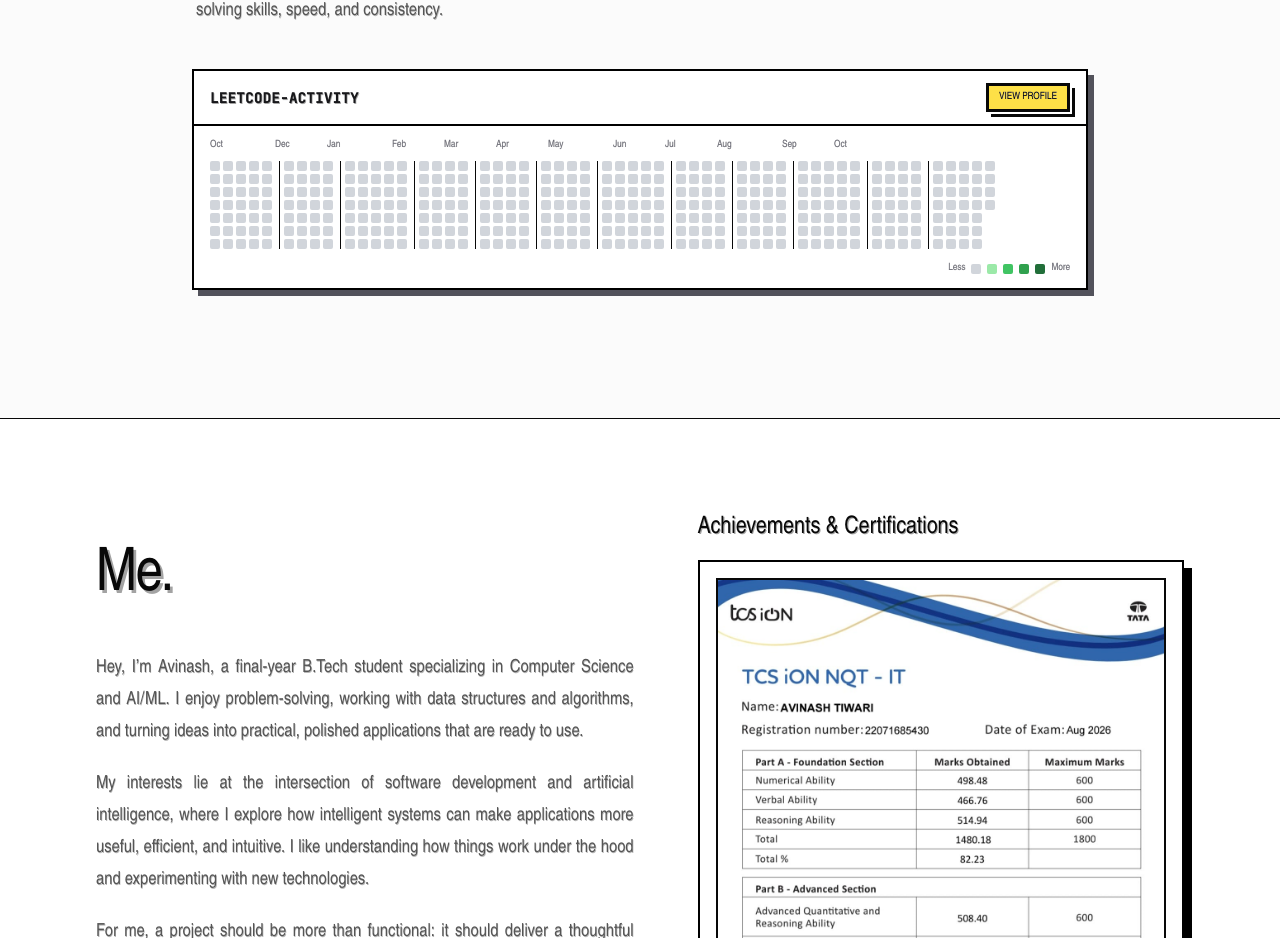
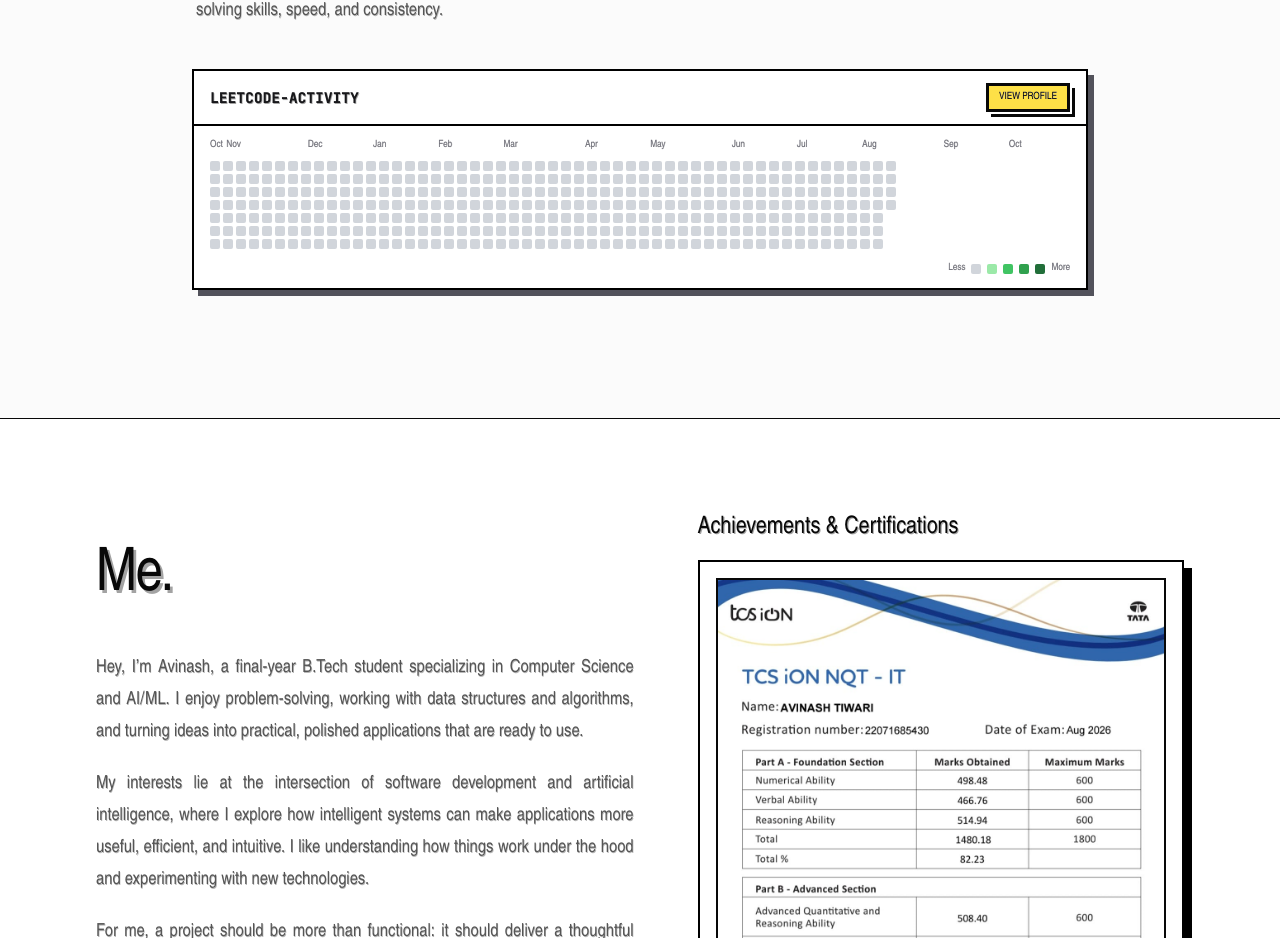
Before and after one commit to AVINASHTIWARI14/portfolio, a React (Vite) app: page / in a window 1280 px wide. Shown: the part 2036-2974 px from the top of the page. Built offline with nearby package versions, Linux system fonts and the light colour scheme; no server answers; a web font is replaced by a local one.

Commit message:
Restore original heatmap layout without month separators

```diff
--- a/src/components/portfolio/Dsa.tsx
+++ b/src/components/portfolio/Dsa.tsx
@@ -55,13 +55,10 @@ function LeetCodeHeatmap() {
   }, [submissions]);
 
   const monthLabels = useMemo(() => weeks.map((week, index) => {
-    const firstOfMonth = week.find((day) => day.date.endsWith("-01"));
-    if (index === 0) {
-      const firstDate = new Date(`${week[0].date}T12:00:00`);
-      return firstDate.toLocaleString("en-US", { month: "short" });
-    }
-    if (!firstOfMonth) return "";
-    return new Date(`${firstOfMonth.date}T12:00:00`).toLocaleString("en-US", { month: "short" });
+    const first = week[0];
+    if (!first) return "";
+    const date = new Date(`${first.date}T12:00:00`);
+    return index === 0 || date.getDate() <= 7 ? date.toLocaleString("en-US", { month: "short" }) : "";
   }), [weeks]);
 
   const colorFor = (count: number) => {
@@ -74,12 +71,12 @@ function LeetCodeHeatmap() {
 
   return (
     <div className="min-w-[760px] text-zinc-700">
-      <div className="mb-2 flex gap-[3px] text-[10px] text-zinc-500">
-        {monthLabels.map((month, index) => <span key={index} className="w-[10px] shrink-0 overflow-visible whitespace-nowrap">{month}</span>)}
+      <div className="mb-2 grid gap-1 text-[10px] text-zinc-500" style={{ gridTemplateColumns: `repeat(${weeks.length}, minmax(0, 1fr))` }}>
+        {monthLabels.map((month, index) => <span key={index}>{month}</span>)}
       </div>
-      <div className="flex items-start gap-[3px]" aria-label="LeetCode submission activity over the past year">
+      <div className="flex gap-[3px]" aria-label="LeetCode submission activity over the past year">
         {weeks.map((week, index) => (
-          <div className={`flex flex-col gap-[3px] ${monthLabels[index] && index > 0 ? "ml-1 border-l border-zinc-300 pl-1" : ""}`} key={index}>
+          <div className="flex flex-col gap-[3px]" key={index}>
             {week.map((day) => (
               <span
                 key={day.date}
```
